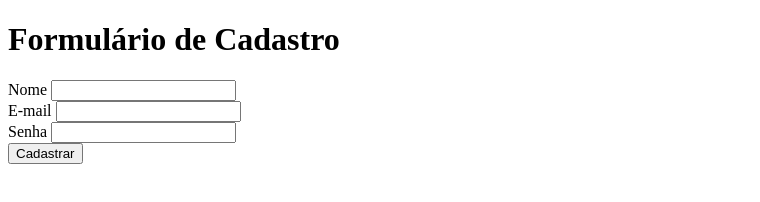
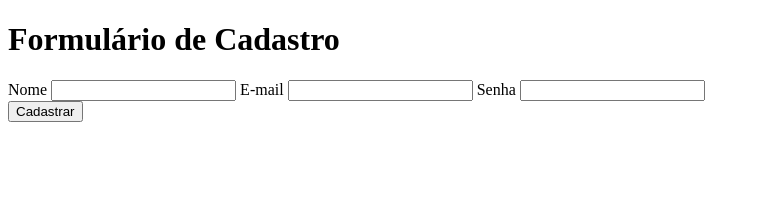
Before and after one commit to lucas-cristian/curso_ebac_frontend, a plain HTML site: page index.html in a window 1280 px wide. Shown: the whole page, without its empty margins (0-760 px from the left). Drawn offline with Linux system fonts and the light colour scheme.

Commit message:
Correção exercicio página de cadastro

```diff
--- a/index.html
+++ b/index.html
@@ -11,13 +11,10 @@
     <form>
         <label for="text">Nome</label>
         <input id="text" type="text" />
-    </form>
-    <form>
+
         <label for="email">E-mail</label>
         <input id="email" type="email" />
 
-    </form>
-    <form>
         <label for="password">Senha</label>
         <input id="password" type="password" /> <br />
 
```
